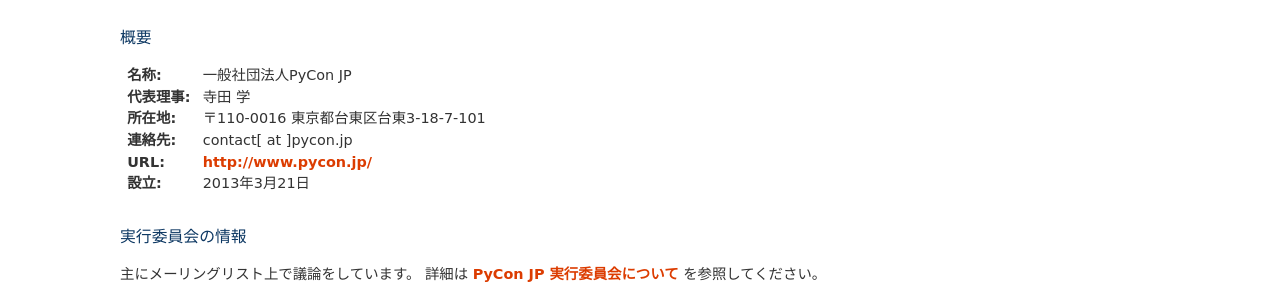
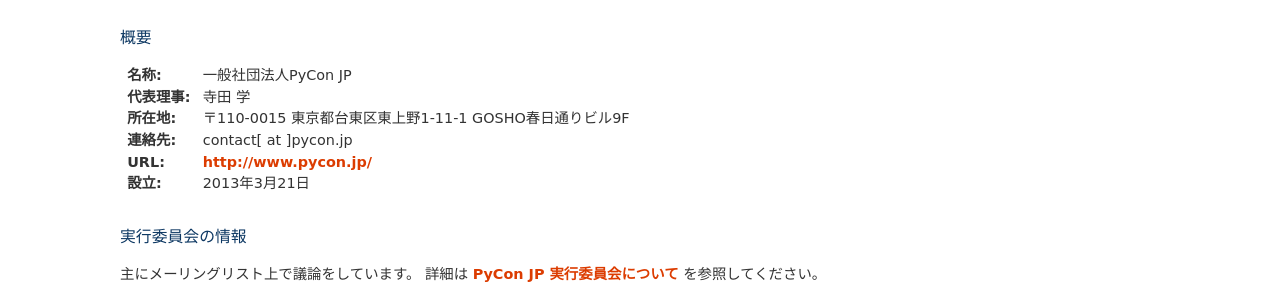
Before and after one commit to pyconjp/www.pycon.jp, a Sphinx documentation site: the page built from source/about.rst, in a window 1280 px wide. Shown: the part 1934-2234 px from the top of the page. Built offline with Sphinx 7.4.7, drawn with Linux system fonts in a browser that asks for light colours.

Commit message:
住所変更 about.rst edited online with Bitbucket

```diff
--- a/source/about.rst
+++ b/source/about.rst
@@ -78,7 +78,7 @@
 ----
 :名称: 一般社団法人PyCon JP
 :代表理事: 寺田 学
-:所在地: 〒110-0016 東京都台東区台東3-18-7-101
+:所在地: 〒110-0015 東京都台東区東上野1-11-1 GOSHO春日通りビル9F
 :連絡先: contact[ at ]pycon.jp
 :URL: http://www.pycon.jp/
 :設立: 2013年3月21日
```
